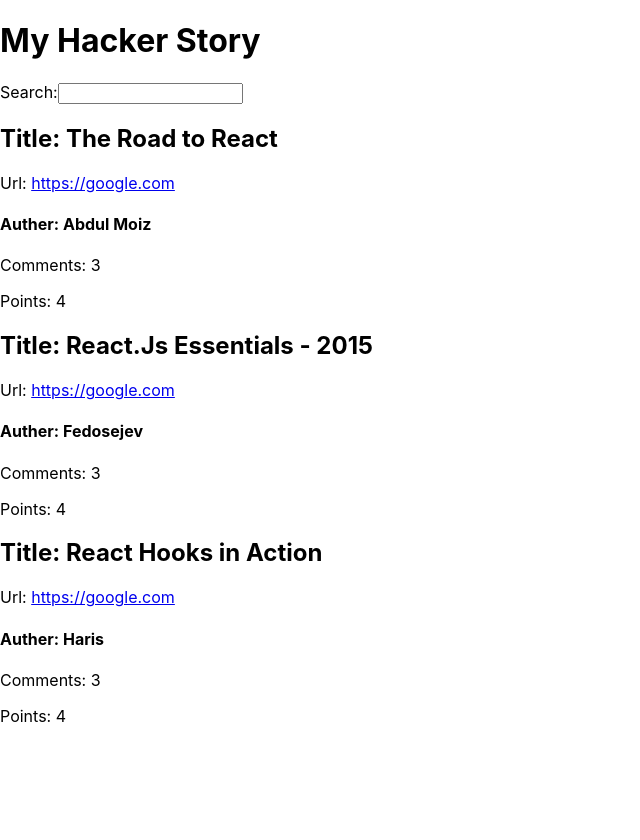
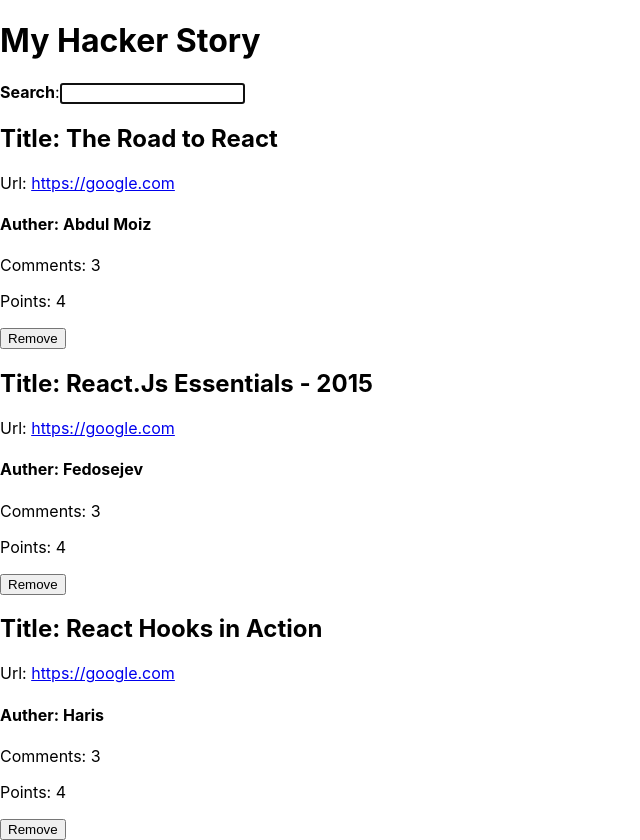
Before and after one commit to ShahMoiz/hackers_story_practice, a React (Create React App) app: page / in a window 1280 px wide. Shown: the whole page, without its empty margins (0-640 px from the left). Before the commit the page ends 800 px from the top, so only its background shows below. Built offline with nearby package versions, Linux system fonts and the light colour scheme.

Commit message:
Remove Functionality add

```diff
--- a/src/App.js
+++ b/src/App.js
@@ -4,21 +4,8 @@ import React from 'react';
 import { InputWithLabel } from './inputComponent/inputWithLabel';
 import './App.css';
 
-const useSemiPersistentState = (key, initialValue) => {
-  const [value, setValue] = React.useState(
-    localStorage.getItem(key) || initialValue
-  )
-  React.useEffect(() => {
-    localStorage.setItem(key, value)
-  }, [value])
 
-  return [value, setValue]
-}
-
-const App = () => {
-
-
-  const stories = [
+const initialStories = [
   {
     title: 'The Road to React',
     url: 'https://google.com',
@@ -45,10 +32,32 @@ const App = () => {
   },
 ];
 
+const useSemiPersistentState = (key, initialValue) => {
+  const [value, setValue] = React.useState(
+    localStorage.getItem(key) || initialValue
+  )
+  React.useEffect(() => {
+    localStorage.setItem(key, value)
+  }, [value])
 
+  return [value, setValue]
+}
+
+const App = () => {
 
   const [searchData, setSearchData] = useSemiPersistentState('search', '');
 
+  const [stories, setStories] = React.useState(initialStories);
+
+  const removeStory = objId => {
+    const leftStories = stories.filter(story =>
+      objId !== story.objectId
+      );
+    console.log("Left Stories", leftStories);
+
+    setStories(leftStories)
+    console.log("After Left Stories", leftStories)
+  }
   // React.useEffect(() => {
   //   localStorage.setItem('search', searchData );
   // }, [searchData])
@@ -59,22 +68,25 @@ const App = () => {
     // localStorage.setItem('search', event.target.value )
 
   }
+
+
   const searchedData = stories.filter(story =>
     story.title.toLowerCase().includes(searchData.toLowerCase()))
-
   return (
     <div >
-      <header >
         <h1>My Hacker Story</h1>
         <InputWithLabel
           type="text"
           id="search"
-          label="Search"
           searchTerm={searchData}
-          onSearch={handleChange} />
-      </header>
+          onSearch={handleChange}
+          isFocused>
+            <strong>Search</strong>
+          </InputWithLabel>
 
-      <List list={searchedData} />
+
+
+      <List onRemoveStory={removeStory} list={searchedData} />
     </div>
   )
 }
--- a/src/ListComponent/list.js
+++ b/src/ListComponent/list.js
@@ -1,3 +1,3 @@
 import { Item } from "../itemComponent/item";
-export const List = ({ list }) =>
-list.map(({objectId, ...item}) => <Item key={objectId} {...item}/>);
+export const List = ({ list, onRemoveStory }) =>
+list.map(({objectId, ...item}) => <Item onRemoveStory={onRemoveStory} key={objectId} key1={objectId} {...item}/>);
--- a/src/inputComponent/inputWithLabel.js
+++ b/src/inputComponent/inputWithLabel.js
@@ -1,8 +1,16 @@
+import React from "react";
 
 
-export const InputWithLabel = ({id, type, label, searchTerm, onSearch}) => (
+export const InputWithLabel = ({id, children, type, isFocused, searchTerm, onSearch}) => {
+    const inputRef = React.useRef();
+    React.useEffect(() => {
+        if(isFocused && inputRef.current) {
+            inputRef.current.focus();
+        }
+    }, [isFocused])
+    return (
         <div>
-            <label htmlFor={id}>{label}:</label>
-            <input id={id} type={type} value={searchTerm} onChange={onSearch} />
+            <label htmlFor={id}>{children}:</label>
+            <input id={id} type={type} value={searchTerm} autoFocus={inputRef} onChange={onSearch} />
         </div>
-    )
+    )}
--- a/src/itemComponent/item.js
+++ b/src/itemComponent/item.js
@@ -3,13 +3,20 @@ export const Item = ({
         url,
         author,
         num_comments,
-        points
-}) => (
+        points,
+        onRemoveStory,
+        key1
+        }) => {
+    // const onItemRemoveStory = () => {
+    //     console.log("Item Works" )
+    // }
+    return (
     <div>
         <h2>Title: {title}</h2>
         <p>Url: <a href={url}>{url}</a></p>
         <h4>Auther: {author}</h4>
         <p>Comments: {num_comments}</p>
         <p>Points: {points}</p>
+        <button onClick={onRemoveStory.bind(null, key1)}>Remove</button>
     </div>
-)
+)}
```
Also changed, not shown: 1 other file (tests, documents, lock files or other folders). Lines whose indentation alone changed are shown as unchanged.
